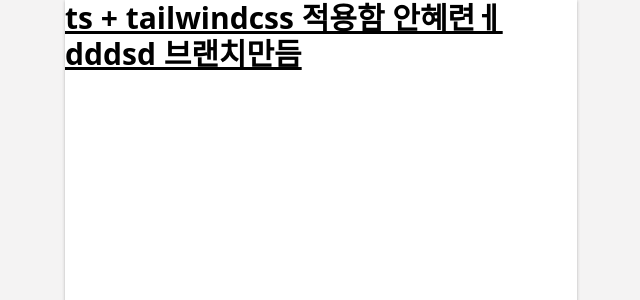
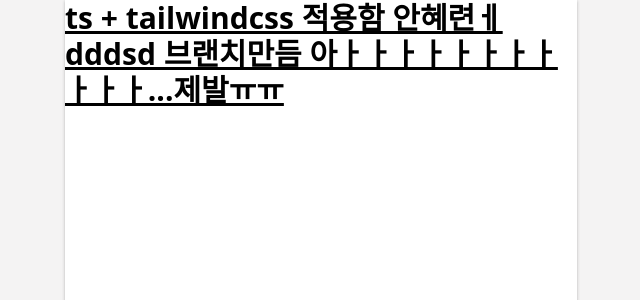
Before and after one commit to BOOPINION/Vote-FE2, a React (Create React App) app: page / in a window 1280 px wide. Shown: the top 300 px of the page, without its empty margins (319-959 px from the left). Built offline with nearby package versions, Linux system fonts and the light colour scheme.

Commit message:
git test

```diff
--- a/src/App.tsx
+++ b/src/App.tsx
@@ -6,6 +6,7 @@
     <h1 className="text-3xl font-bold underline">
       ts + tailwindcss 적용함
       안혜련ㅔdddsd 브랜치만듬
+      아ㅏㅏㅏㅏㅏㅏㅏㅏㅏㅏㅏ...제발ㅠㅠ
     </h1>
   )
 }
```
